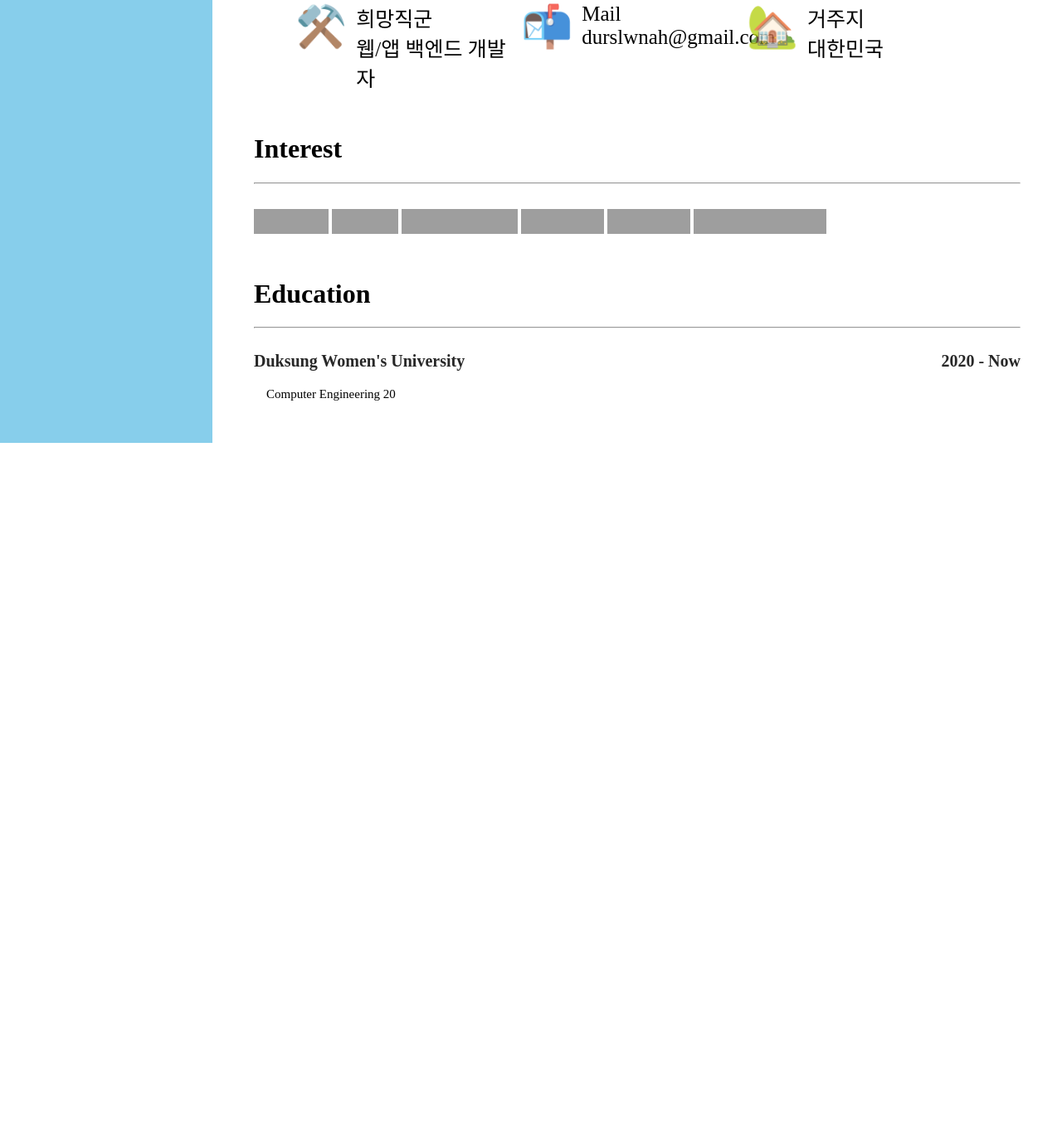
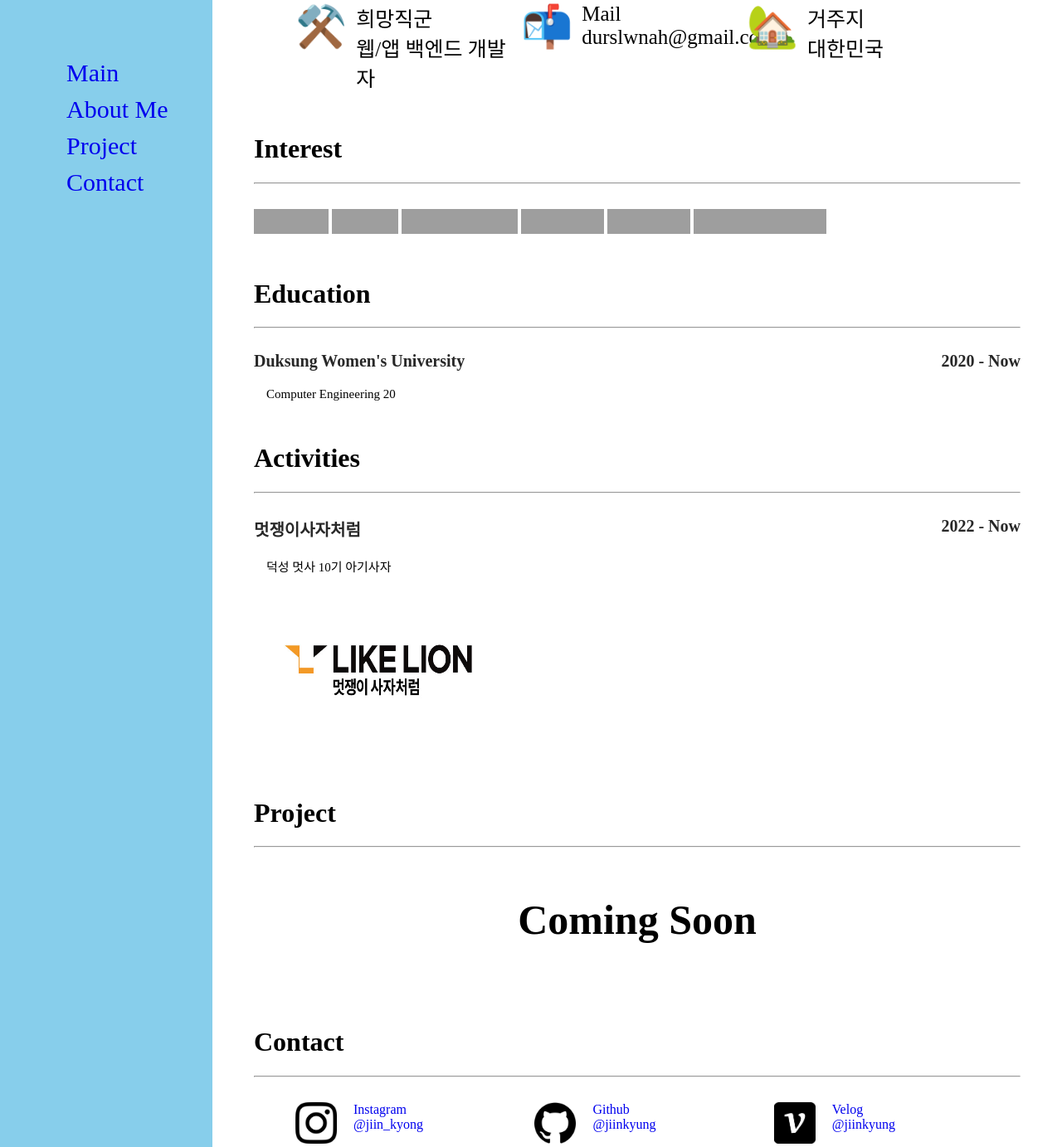
Before and after one commit to jiinkyung/likelion_html-css, a plain HTML site: page index.html in a window 1280 px wide. Shown: the part 279-1662 px from the top of the page at 83% size. Before the commit the page ends 813 px from the top, so only its background shows below. Drawn offline with Linux system fonts and the light colour scheme; grey boxes are pictures that could not be loaded.

Commit message:
0406 update

```diff
--- a/index.css
+++ b/index.css
@@ -14,28 +14,44 @@ body {
 .menu {
     list-style-type: none;
     padding-left: 0%;
-    align-items: center;
+    margin-top: 350px;
+    margin-left: 80px;
+    position: fixed;
+    height: 100%;
+    font-size: 30px;
 }
-.section {
+.menu li a:hover {
+    background-color: black;
+    color: white;
+}
+
+ul {
+    text-align: center;
+}
+li {
+    margin-bottom: 10px;
+}
+#section {
     width: 80%;
 
 }
 .myname {
+
     font-size: 30px;
+    margin: 3% 3% 3% 4%;
+    position: fixed;
+    letter-spacing: 0.1em;
 
 }
-
 .icon {
     font-size: 50px;
     display: flex;
-    flex-flow: row nowrap;
-    max-width: 14rem;
+    flex-direction: row;
     margin: 0% 4% 0% 0%;
-    opacity: 0.8;
   }
 
 
-.intro{
+#intro{
     margin: 50px;
 }
 .interest {
@@ -121,3 +137,44 @@ body {
     padding-left: 15px;
     margin-top: 0px;
 }
+.activities {
+    margin: 50px;
+}
+.activity_info {
+    overflow: hidden;
+}
+#likelion_img {
+    width: 300px;
+    height: 200px;
+}
+#project {
+    margin: 50px;
+}
+.project_info {
+    overflow: hidden;
+}
+#project_text {
+    text-align: center;
+    font-weight: bold;
+    font-size: 50px;
+}
+#contact {
+    margin: 50px;
+}
+#contact_logo {
+    width: 50px;
+    height: 50px;
+    margin-right: 20px;
+}
+.contact_info {
+    display: flex;
+    flex-direction: row;
+    margin-top: 30px;
+    margin-left: 50px;
+}
+a {
+    display: flex;
+    flex-direction: row;
+    text-decoration: none;
+
+}
--- a/index.html
+++ b/index.html
@@ -11,21 +11,21 @@
 <body>
         <div class ="menubar">
             <nav>
-                <a class="myname">jinkyung</a>
+                <div class="myname">jinkyung</div>
 
                 <ul class="menu">
-                    <li>Main</li>
-                    <li>About Me</li>
-                    <li>Project</li>
-                    <li>Contact</li>
+                    <li><a href=#section>Main</a></li>
+                    <li><a href=#intro>About Me</a></li>
+                    <li><a href=#project>Project</a></li>
+                    <li><a href=#contact>Contact</a></li>
                 </ul>
             </nav>
         </div>
 
 
-        <div class="section">
+        <div id="section">
 
-            <div class="intro">
+            <div id="intro">
 
                 <h1>Introduce</h1>
                 <hr>
@@ -113,6 +113,66 @@
             <p id="desc-text">Computer Engineering 20</p>
 
         </div>
+
+        <div class="activities">
+            <h1>Activities</h1>
+            <hr>
+            <div class="activity_info">
+                <p id="title-text">멋쟁이사자처럼</p>
+                <p id="year-text">2022 - Now</p>
+            </div>
+            <p id="desc-text">덕성 멋사 10기 아기사자</p>
+            <img id="likelion_img" src="./likelion.jpg">
+
+        </div>
+
+        <div id="project">
+            <h1>Project</h1>
+            <hr>
+            <div class="project_info">
+                <p id="project_text">Coming Soon</p>
+
+            </div>
+
+        </div>
+
+
+        <div id="contact">
+            <h1>Contact</h1>
+            <hr>
+            <div class="contact_info">
+                    <section id="intro_rows">
+                        <a class="link" href="https://www.instagram.com/jiin_kyong/">
+                            <img id="contact_logo" src="./instagram.png">
+                                <div class="intro_content">
+                                    <div>Instagram</div>
+                                    <div>@jiin_kyong</div>
+                                </div>
+                        </a>
+                    </section>
+
+                    <section id="intro_rows">
+                        <a class="link" href="https://github.com/jiinkyung">
+                        <img id="contact_logo" src="./github.png">
+                            <div class="intro_content">
+                                <div>Github</div>
+                                <div>@jiinkyung</div>
+                        </div>
+                    </a>
+                    </section>
+
+                    <section id="intro_rows">
+                        <a class="link" href="https://velog.io/@jiinkyung">
+                        <img id="contact_logo" src="./velog.png">
+                            <div class="intro_content">
+                                <div>Velog</div>
+                                <div>@jiinkyung</div>
+                            </div>
+                        </a>
+                    </section>
+            </div>
+
+        </div>
     </div>
 
 
```
Also changed, not shown: github.png (added), instagram.png (added), likelion.jpg (added), velog.png (added).
